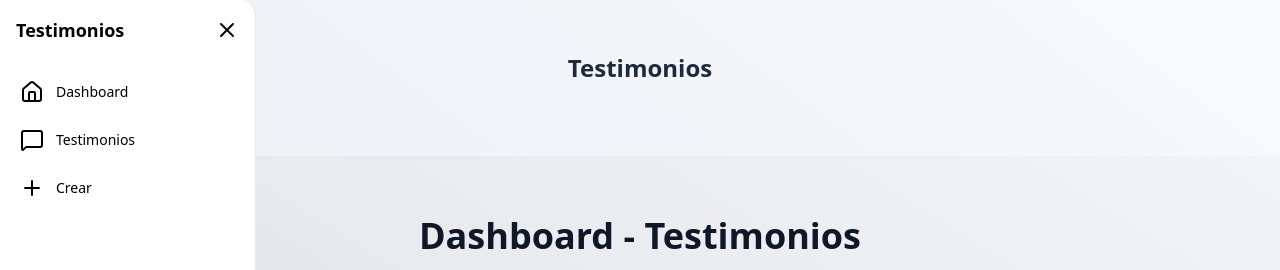
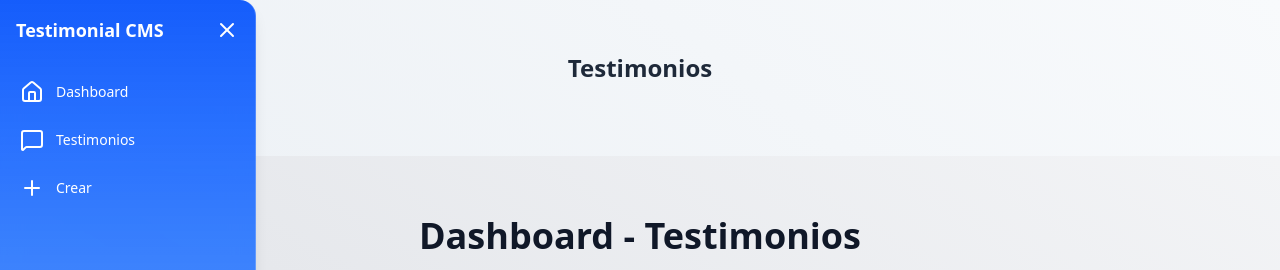
Before and after one commit to No-Country-simulation/S03-26-Equipo-06-Web-App-Development, a Next.js app in the folder frontend/: page /dashboard/testimonios in a window 1280 px wide. Shown: the top 270 px of the page. Built offline with nearby package versions, Linux system fonts and the light colour scheme; no server answers.

Commit message:
style(sidebar): mejora de diseño y espaciado- se agrega margin-left al botón de apertura (open-sidebar)- se actualiza el fondo del sidebar

```diff
--- a/frontend/app/components/sidebar/sidebar.tsx
+++ b/frontend/app/components/sidebar/sidebar.tsx
@@ -18,17 +18,19 @@ export default function Sidebar() {
 
   return (
     <div
-      className={`fixed top-0 left-0 z-50 h-screen border-r rounded-tr-2xl border-gray-200 bg-white transition-all duration-300 ${open ? 'w-64' : 'w-16'} `}
+      className={`fixed top-0 left-0 z-50 h-screen border-r rounded-tr-2xl text-white border-white/20 bg-linear-to-b from-blue-600 via-blue-500/80 to-blue-700 backdrop-blur-md shadow-lg transition-all duration-300
+                 ${open ? 'w-64' : 'w-16'}
+                `}
     >
       {/*Header*/}
       <div className='flex items-center justify-between p-4'>
-        {open && <h1 className='text-lg font-bold'>Testimonios</h1>}
+        {open && <h1 className='text-lg font-bold'>Testimonial CMS</h1>}
 
         <ButtonSidebar setOpen={setOpen} open={open} />
       </div>
 
       {/* Menu*/}
-      <nav className='flex flex-col gap-2 p-2'>
+      <nav className='flex flex-col gap-3 p-2 '>
         <ul>
           {nav.map(nave => (
             <li key={nave.id}>
--- a/frontend/app/components/ui/open-sidebar.tsx
+++ b/frontend/app/components/ui/open-sidebar.tsx
@@ -12,7 +12,7 @@ export default function ButtonSidebar({ open, setOpen }: typeProps) {
   return (
     <button
       onClick={() => setOpen(!open)}
-      className='relative h-6 w-6'
+      className='relative h-6 w-6 ml-1'
 
     >
       <AnimatePresence initial={false} mode='wait'>
```
